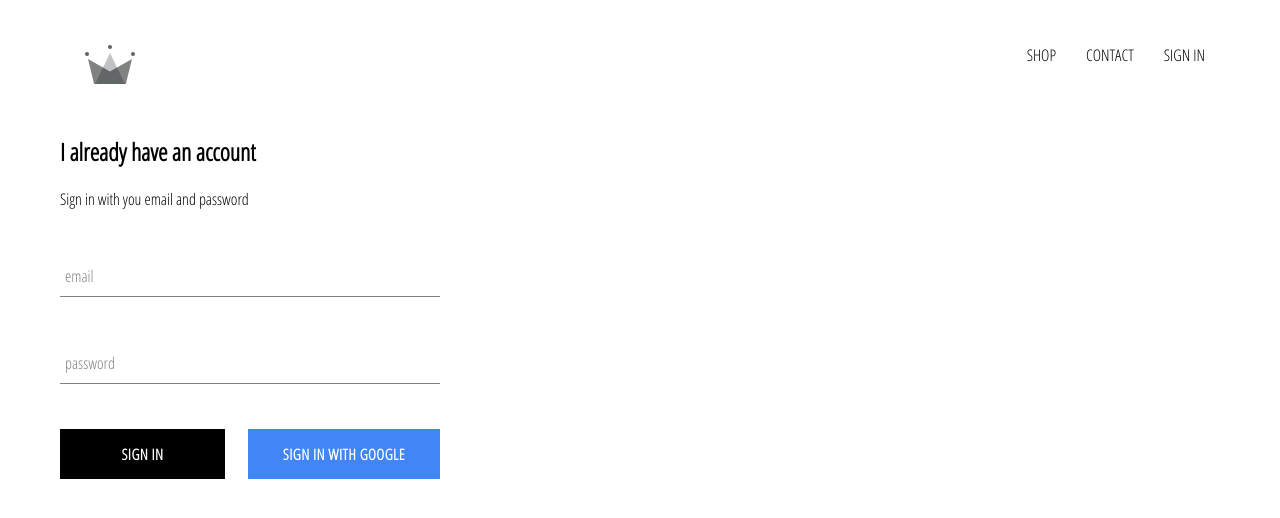
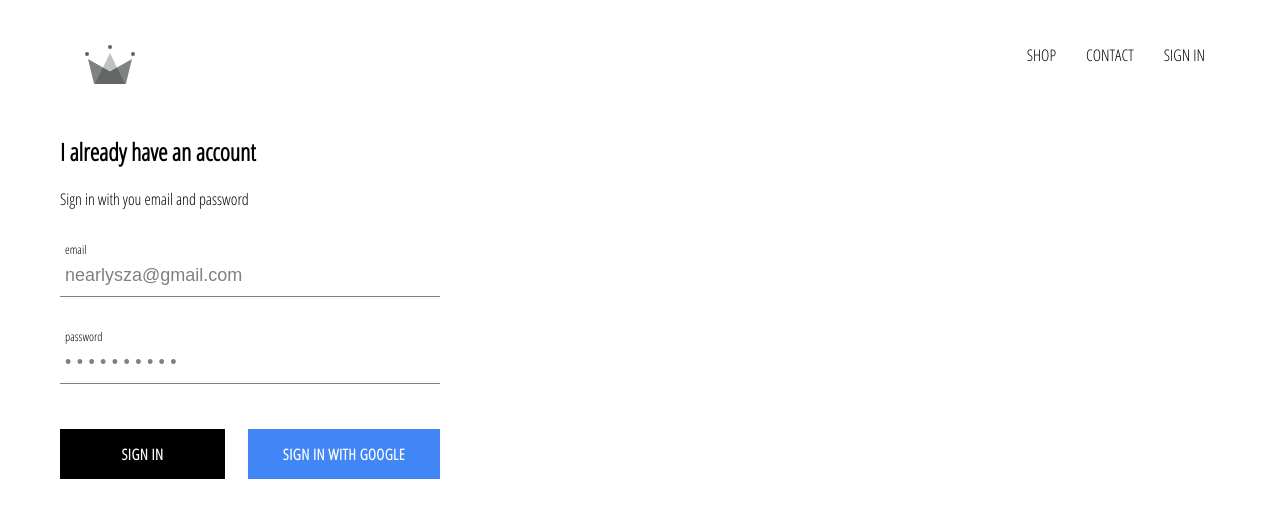
Before and after one commit to nearlys40/crwn-clothing, a React (Create React App) app: page /signin in a window 1280 px wide. Shown: the top 518 px of the page. Built offline with nearby package versions, Linux system fonts and the light colour scheme; no server answers.

Commit message:
fixed custom component props by using spread operator

```diff
--- a/src/components/custom-button/custom-button.component.jsx
+++ b/src/components/custom-button/custom-button.component.jsx
@@ -3,7 +3,7 @@ import './custom-button.styles.scss'
 
 const CustomButton = ({ children, isGoogleSignIn, ...otherProps }) => {
     return(
-        <button className={`${isGoogleSignIn? 'google-sign-in' : ''} custom-button`} onClick={otherProps.signInWithGoogle}>
+        <button className={`${isGoogleSignIn? 'google-sign-in' : ''} custom-button`} {...otherProps}>
             {children}
         </button>
     );
--- a/src/components/sign-in/sign-in.component.jsx
+++ b/src/components/sign-in/sign-in.component.jsx
@@ -8,8 +8,8 @@ class SignIn extends React.Component {
     constructor(props) {
         super(props)
         this.state = {
-            email: '',
-            password: ''
+            email: 'nearlysza@gmail.com',
+            password: '1234567890'
         }
     }
 
@@ -48,7 +48,7 @@ class SignIn extends React.Component {
                     />
                     <div className='buttons'>
                         <CustomButton type='submit'>Sign in</CustomButton>
-                        <CustomButton signInWithGoogle={signInWithGoogle} isGoogleSignIn>Sign in with Google</CustomButton>
+                        <CustomButton onClick={signInWithGoogle} isGoogleSignIn>Sign in with Google</CustomButton>
                     </div>
                 </form>
             </div>
```
Also changed, not shown: src/firebase/firebase.utils.js (indentation only).
